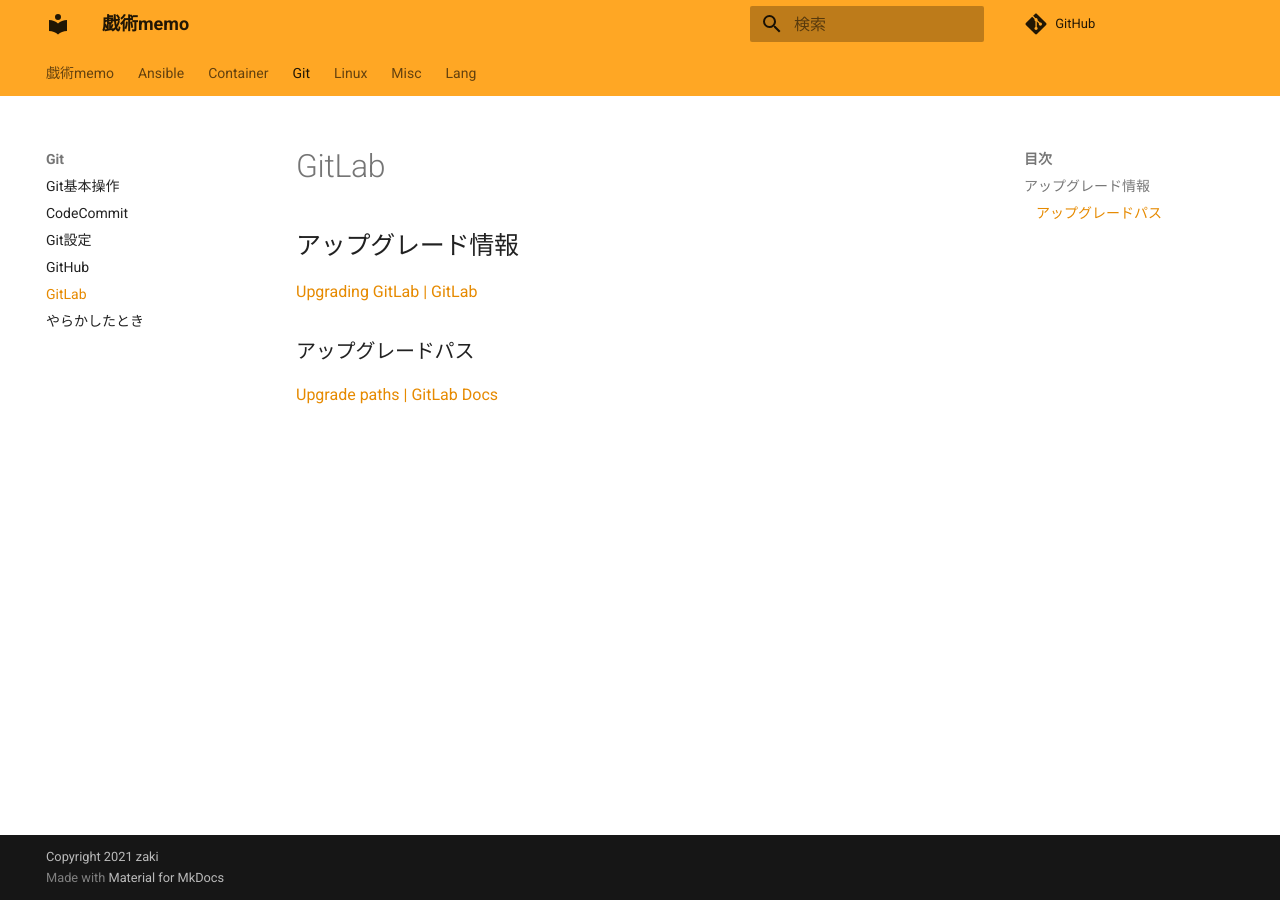
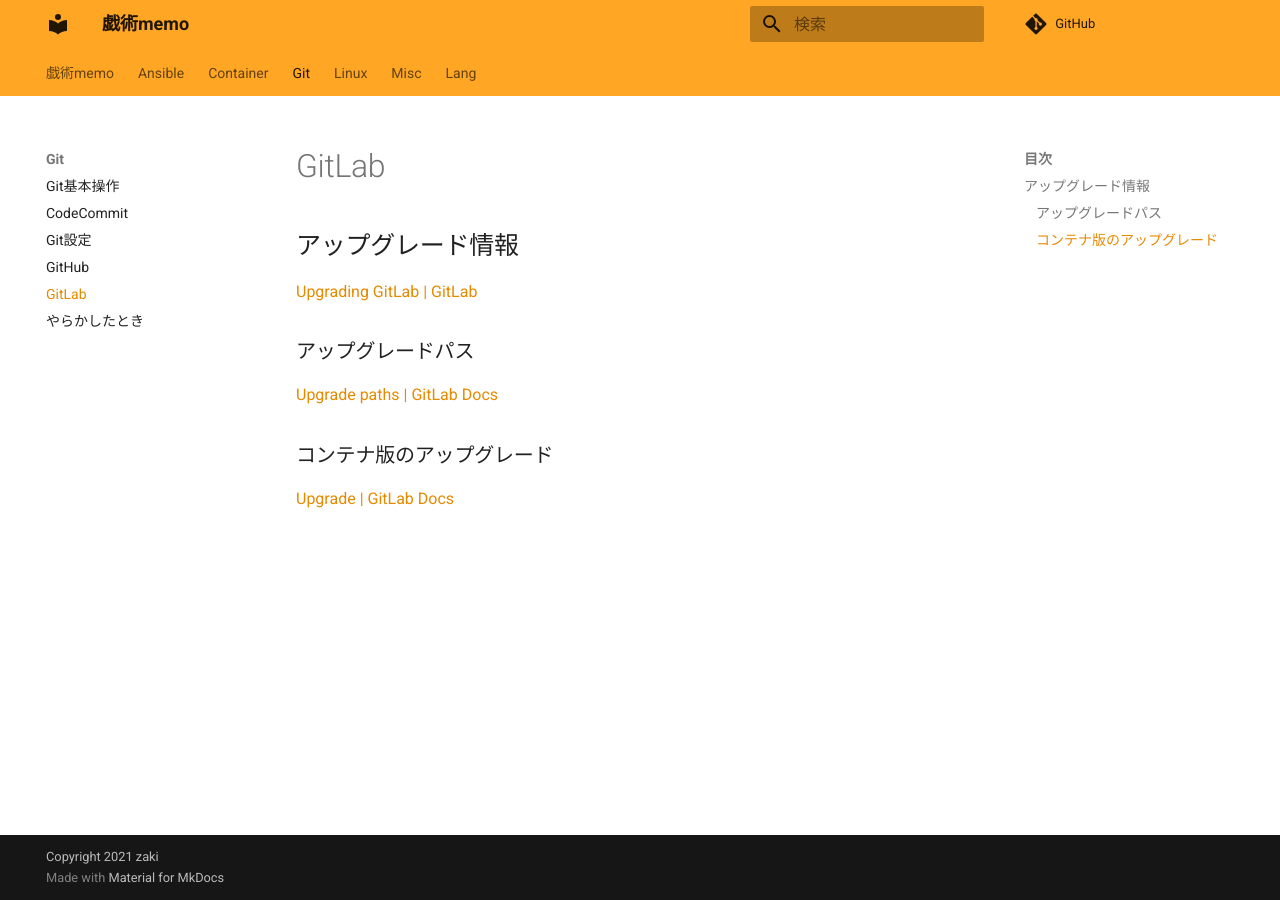
Before and after one commit to zaki-lknr/docs, an MkDocs documentation site: the page built from docs/Git/gitlab.md, in a window 1280 px wide. Built offline with MkDocs 1.6.1 and Material for MkDocs 9.7.7, drawn with Linux system fonts in a browser that asks for light colours; comment, search, counter and statistics services are not loaded.

Commit message:
add: git/gitlab: upgrade container version

```diff
--- a/docs/Git/gitlab.md
+++ b/docs/Git/gitlab.md
@@ -7,3 +7,7 @@
 ### アップグレードパス
 
 [Upgrade paths | GitLab Docs](https://docs.gitlab.com/update/upgrade_paths/)
+
+### コンテナ版のアップグレード
+
+[Upgrade | GitLab Docs](https://docs.gitlab.com/install/docker/upgrade/)
```
